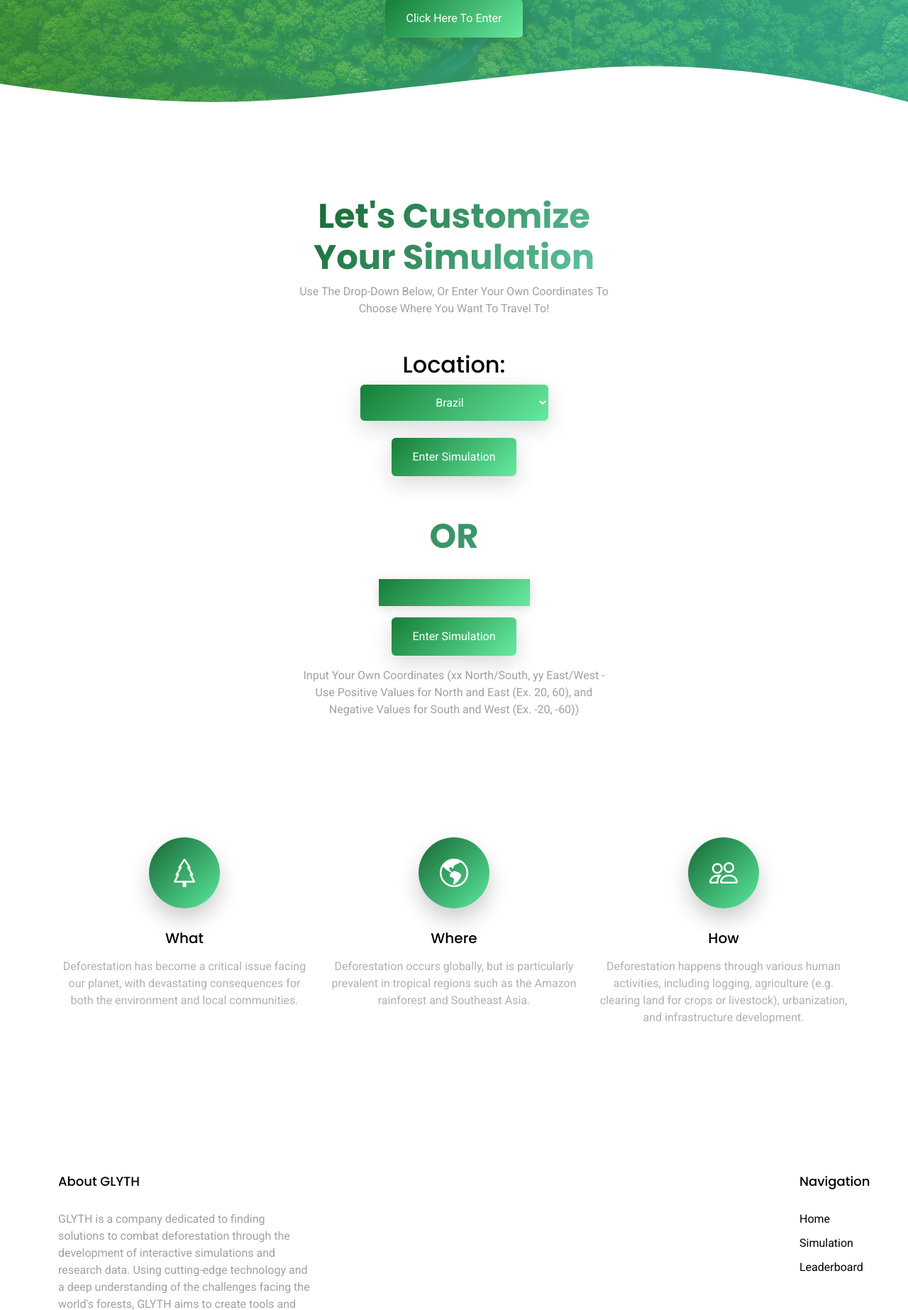
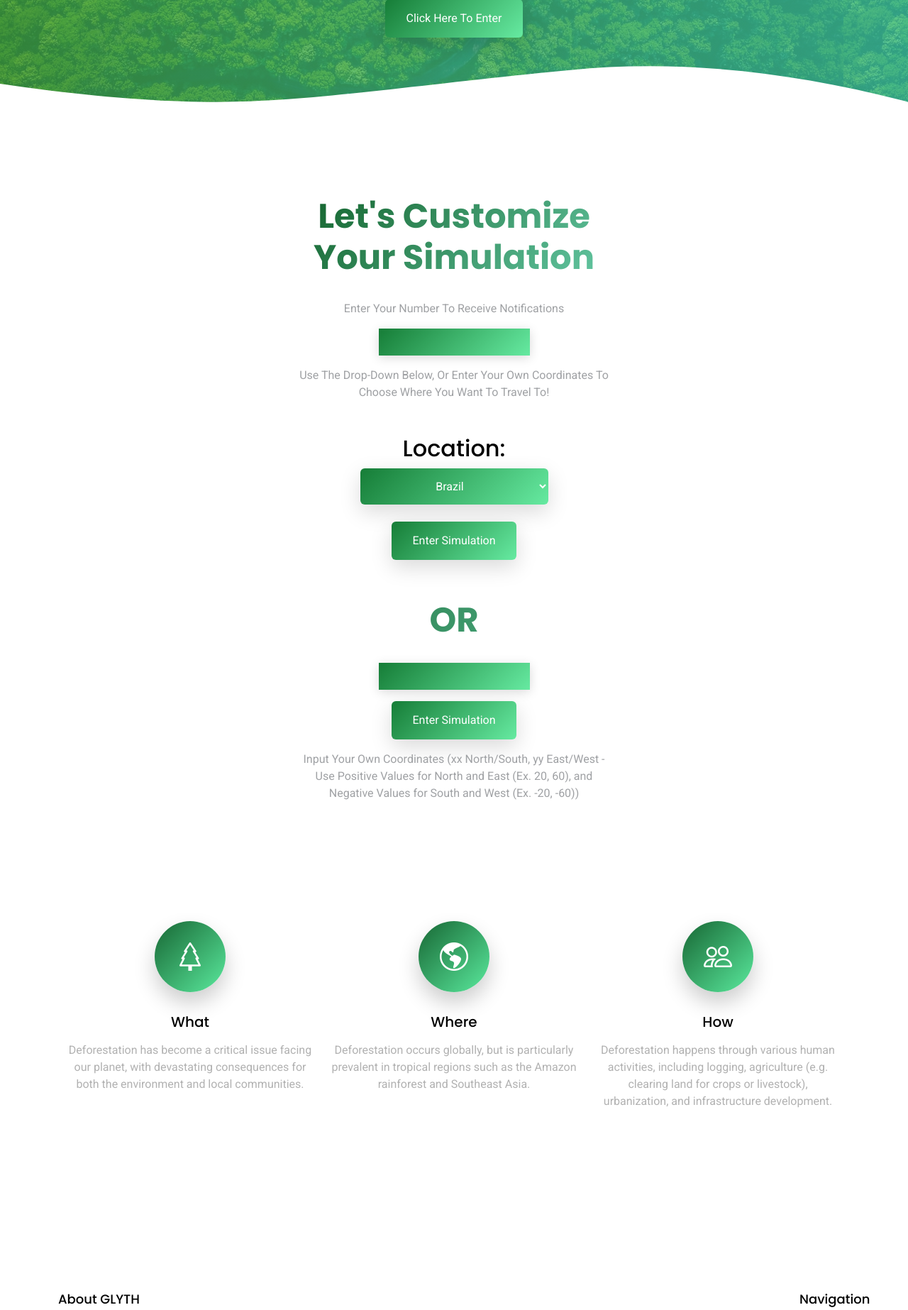
Before and after one commit to bshaan77/GLYTH, a Flask app: page /features in a window 1280 px wide. Shown: the part 316-2162 px from the top of the page at 71% size. Run offline with Flask 2, Linux system fonts and the light colour scheme; some libraries are stand-ins or nearby versions.

Commit message:
web changes

```diff
--- a/templates/features.html
+++ b/templates/features.html
@@ -104,17 +104,31 @@
     <!---Simulation Form-->
     <section class="section" id="simulation_entry">
       <div class="container">
-        <form method="POST">
         <div class="row justify-content-center text-center mb-5">
           <div class="col-md-5" data-aos="fade-up">
             <h2 data-aos="fade-right" data-aos-delay="100" class="section-heading">Let's Customize Your Simulation
             </h2>
+            <form method="POST">
+
+              <span>&nbsp;</span>
+              <p>Enter Your Number To Receive Notifications</p><a><input data-aos-delay="200" data-aos="fade-right"
+                  class="text_entry_field text_entry_field-input type=" text" id="fname" name="phone_number"></button>
+                </p></a>
+
+              <p>
+              </p>
+          </div>
+
+          <form method="POST">
+            <div class="row justify-content-center text-center mb-5">
+              <div class="col-md-5" data-aos="fade-up">
                 <p class="mb-5" data-aos="fade-right" data-aos-delay="100">Use The Drop-Down Below, Or Enter Your Own
                   Coordinates To Choose Where You Want
                   To Travel To!</p>
                 <h2 for="membership" data-aos="fade-right" data-aos-delay="200">Location:</h2>
 
-              <select class="btn btn-primary" name="coords" id="membership" data-aos="fade-right" data-aos-delay="200">
+                <select class="btn btn-primary" name="coords" id="membership" data-aos="fade-right"
+                  data-aos-delay="200">
                   <option value="-20,-60" selected>Brazil</option>
                   <option value="-1, 113">Indonesia</option>
                   <option value="9, 8">Nigeria</option>
@@ -134,8 +148,8 @@
 
             <br>
 
-          <input data-aos-delay="200" data-aos="fade-right" class="text_entry_field text_entry_field-input type=" text"
-            id="fname" name="coords">
+            <input data-aos-delay="200" data-aos="fade-right" class="text_entry_field text_entry_field-input type="
+              text" id="fname" name="coords">
 
             <p>
             </p>
@@ -146,13 +160,16 @@
             <div class="row justify-content-center text-center mb-5">
               <div class="col-md-5" data-aos="fade-up">
 
-              <p class="mb-5" data-aos="fade-right" data-aos-delay="100">Input Your Own Coordinates (xx North/South, yy
-                East/West - Use Positive Values for North and East (Ex. 20, 60), and Negative Values for South and West
+                <p class="mb-5" data-aos="fade-right" data-aos-delay="100">Input Your Own Coordinates (xx North/South,
+                  yy
+                  East/West - Use Positive Values for North and East (Ex. 20, 60), and Negative Values for South and
+                  West
                   (Ex.
                   -20, -60))
               </div>
           </form>
         </div>
+        </form>
         <span>&nbsp;</span>
 
 
```
Lines whose indentation alone changed are shown as unchanged.
